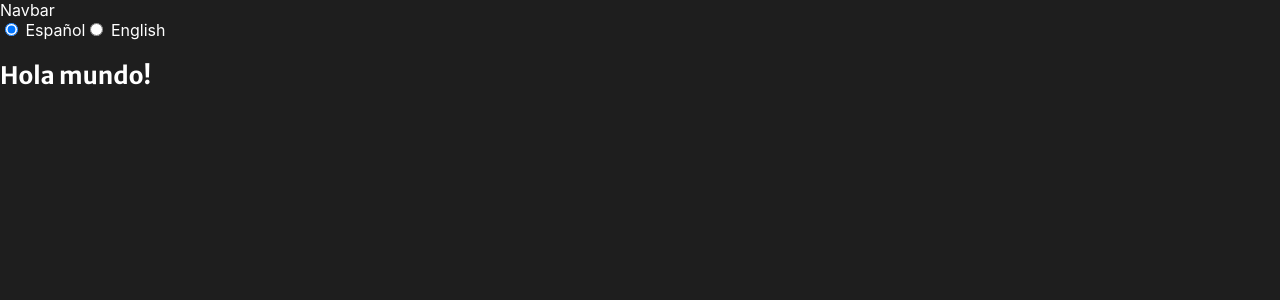
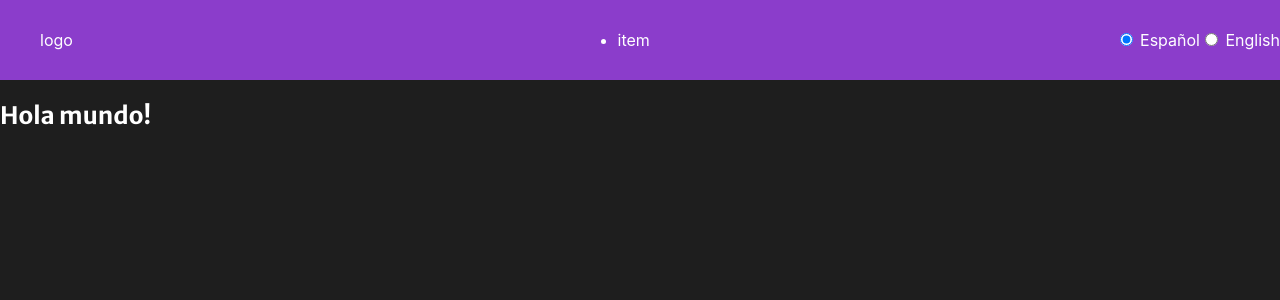
Before and after one commit to 4ndr01dev/portfolio, a React (Create React App) app: page / in a window 1280 px wide. Shown: the top 300 px of the page. Built offline with nearby package versions, Linux system fonts and the light colour scheme.

Commit message:
🚧  layout

```diff
--- a/src/components/Navbar.tsx
+++ b/src/components/Navbar.tsx
@@ -1,5 +1,7 @@
 import React, { useState } from 'react'
 import i18n from "i18next";
+import './navbar.scss'
+
 const Navbar = () => {
   enum Languages{
     Spanish,
@@ -26,11 +28,22 @@ const Navbar = () => {
 
   return (
     <>
-    <div>Navbar</div>
-    <form >
-    <input type="radio" name='spanish' value={Languages.Spanish} checked={selectedLanguage === Languages.Spanish} onChange={e=>selectingLanguage(e)}/> Español
-    <input type="radio" name='english'  value={Languages.English} checked={selectedLanguage === Languages.English} onChange={e=>selectingLanguage(e)}/> English
-    </form>
+    <header>
+<figure>
+  logo
+</figure>
+<nav>
+  <ul>
+    <li>
+      item
+    </li>
+  </ul>
+</nav>
+      <form >
+      <input type="radio" name='spanish' value={Languages.Spanish} checked={selectedLanguage === Languages.Spanish} onChange={e=>selectingLanguage(e)}/> Español
+      <input type="radio" name='english'  value={Languages.English} checked={selectedLanguage === Languages.English} onChange={e=>selectingLanguage(e)}/> English
+      </form>
+    </header>
     </>
   )
 }
--- a/src/components/navbar.scss
+++ b/src/components/navbar.scss
@@ -0,0 +1,11 @@
+@import '/src/index.scss';
+
+header{
+    align-items: center;
+    display: flex;
+    justify-content: space-between;
+    flex-direction: row;
+    width: 100%;
+    height: 5rem;
+    background-color: $secondary-color ;
+}
```
